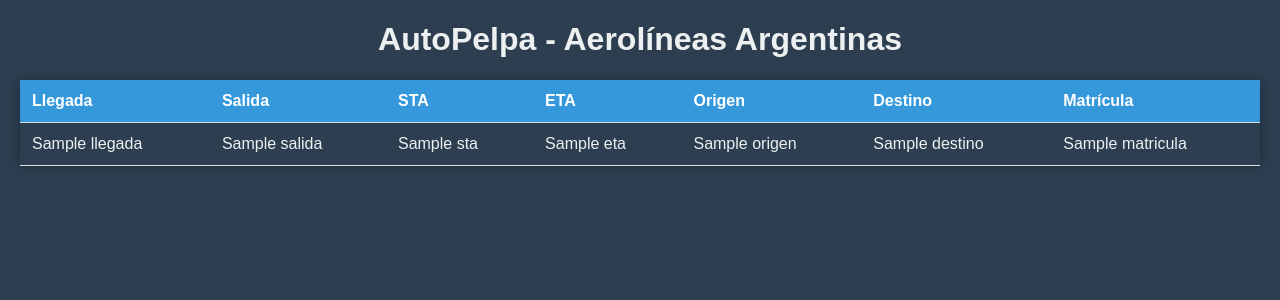
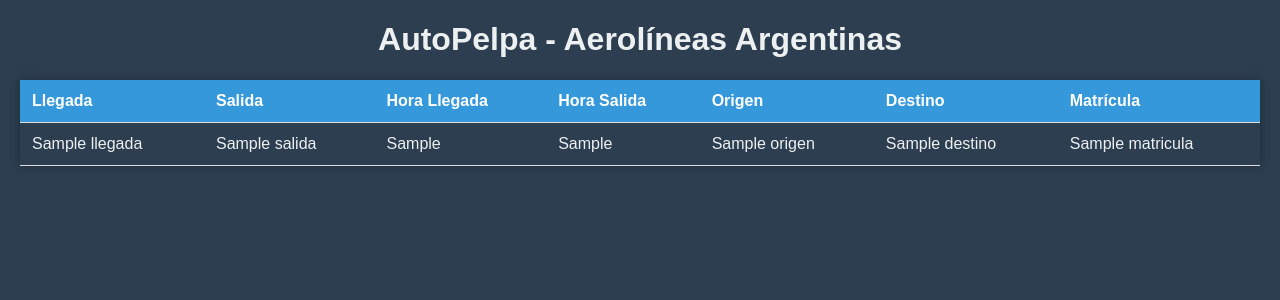
Before and after one commit to Pablo4604/AutoPelpa, a Flask app: template templates/index.html in a window 1280 px wide. Shown: the top 300 px of the page. Run offline with Flask 3, Linux system fonts and the light colour scheme; the template is opened without the code that fills it: most values are stand-ins (such as "Sample title", 1, 10 or a date in 2020).

Commit message:
Cambiar a UTC para consistencia entre local y Render

```diff
--- a/app.py
+++ b/app.py
@@ -1,6 +1,6 @@
 import requests
 import pandas as pd
-from datetime import datetime, timedelta
+from datetime import datetime, timedelta, timezone
 import time
 from flask import Flask, render_template
 
@@ -8,14 +8,14 @@
 
 def get_time_range():
     """
-    Siempre devuelve el rango de las próximas 24 horas
+    Siempre devuelve el rango de las próximas 24 horas en UTC
     """
-    start_time = datetime.now()
+    start_time = datetime.now(timezone.utc)
     end_time = start_time + timedelta(hours=24)
 
-    print(f"🔍 Rango de búsqueda automático: Próximas 24 horas")
-    print(f"   Desde: {start_time.strftime('%Y-%m-%d %H:%M')}")
-    print(f"   Hasta: {end_time.strftime('%Y-%m-%d %H:%M')}")
+    print(f"🔍 Rango de búsqueda automático: Próximas 24 horas (UTC)")
+    print(f"   Desde: {start_time.strftime('%Y-%m-%d %H:%M')} UTC")
+    print(f"   Hasta: {end_time.strftime('%Y-%m-%d %H:%M')} UTC")
 
     return start_time, end_time
 
@@ -132,8 +132,8 @@
                 combined_data.append({
                     'llegada': flight['numero_vuelo'],
                     'salida': '',
-                    'STA': flight['hora'],
-                    'ETA': '',
+                    'hora_llegada': flight['hora'],
+                    'hora_salida': '',
                     'origen': flight['aeropuerto'],
                     'destino': '',
                     'matricula': flight['matricula']
@@ -142,8 +142,8 @@
                 combined_data.append({
                     'llegada': '',
                     'salida': flight['numero_vuelo'],
-                    'STA': '',
-                    'ETA': flight['hora'],
+                    'hora_llegada': '',
+                    'hora_salida': flight['hora'],
                     'origen': '',
                     'destino': flight['aeropuerto'],
                     'matricula': flight['matricula']
@@ -168,8 +168,8 @@
             combined_data.append({
                 'llegada': arrival['numero_vuelo'],
                 'salida': matching_departure['numero_vuelo'],
-                'STA': arrival['hora'],
-                'ETA': matching_departure['hora'],
+                'hora_llegada': arrival['hora'],
+                'hora_salida': matching_departure['hora'],
                 'origen': arrival['aeropuerto'],
                 'destino': matching_departure['aeropuerto'],
                 'matricula': arrival['matricula']
@@ -181,8 +181,8 @@
             combined_data.append({
                 'llegada': arrival['numero_vuelo'],
                 'salida': '',
-                'STA': arrival['hora'],
-                'ETA': '',
+                'hora_llegada': arrival['hora'],
+                'hora_salida': '',
                 'origen': arrival['aeropuerto'],
                 'destino': '',
                 'matricula': arrival['matricula']
@@ -196,8 +196,8 @@
             combined_data.append({
                 'llegada': '',
                 'salida': departure['numero_vuelo'],
-                'STA': '',
-                'ETA': departure['hora'],
+                'hora_llegada': '',
+                'hora_salida': departure['hora'],
                 'origen': '',
                 'destino': departure['aeropuerto'],
                 'matricula': departure['matricula']
@@ -218,13 +218,13 @@
     df = pd.DataFrame(combined_data)
 
     # Ordenar por matrícula y luego por hora de llegada/salida
-    if 'STA' in df.columns and 'ETA' in df.columns:
-        df['orden_temporal'] = df['STA'].where(df['STA'] != '', df['ETA'])
+    if 'hora_llegada' in df.columns and 'hora_salida' in df.columns:
+        df['orden_temporal'] = df['hora_llegada'].where(df['hora_llegada'] != '', df['hora_salida'])
         df = df.sort_values('orden_temporal')
         df = df.drop('orden_temporal', axis=1)
 
     # Columnas en el orden correcto
-    column_order = ['llegada', 'salida', 'STA', 'ETA', 'origen', 'destino', 'matricula']
+    column_order = ['llegada', 'salida', 'hora_llegada', 'hora_salida', 'origen', 'destino', 'matricula']
     df = df[column_order]
 
     # Reemplazar NaN y None con celdas vacías
@@ -296,6 +296,13 @@
         print("❌ No se pudieron combinar los datos")
         return []
 
+    # Ordenar los datos combinados por tiempo (hora_llegada o hora_salida)
+    for item in combined_data:
+        item['orden_temporal'] = item['hora_llegada'] if item['hora_llegada'] else item['hora_salida']
+    combined_data.sort(key=lambda x: x['orden_temporal'])
+    for item in combined_data:
+        del item['orden_temporal']
+
     return combined_data
 
 @app.route('/')
--- a/templates/index.html
+++ b/templates/index.html
@@ -53,8 +53,8 @@
                 <tr>
                     <th>Llegada</th>
                     <th>Salida</th>
-                    <th>STA</th>
-                    <th>ETA</th>
+                    <th>Hora Llegada</th>
+                    <th>Hora Salida</th>
                     <th>Origen</th>
                     <th>Destino</th>
                     <th>Matrícula</th>
@@ -65,8 +65,8 @@
                 <tr>
                     <td>{{ row.llegada }}</td>
                     <td>{{ row.salida }}</td>
-                    <td>{{ row.STA }}</td>
-                    <td>{{ row.ETA }}</td>
+                    <td>{{ row.hora_llegada }}</td>
+                    <td>{{ row.hora_salida }}</td>
                     <td>{{ row.origen }}</td>
                     <td>{{ row.destino }}</td>
                     <td>{{ row.matricula }}</td>
```
